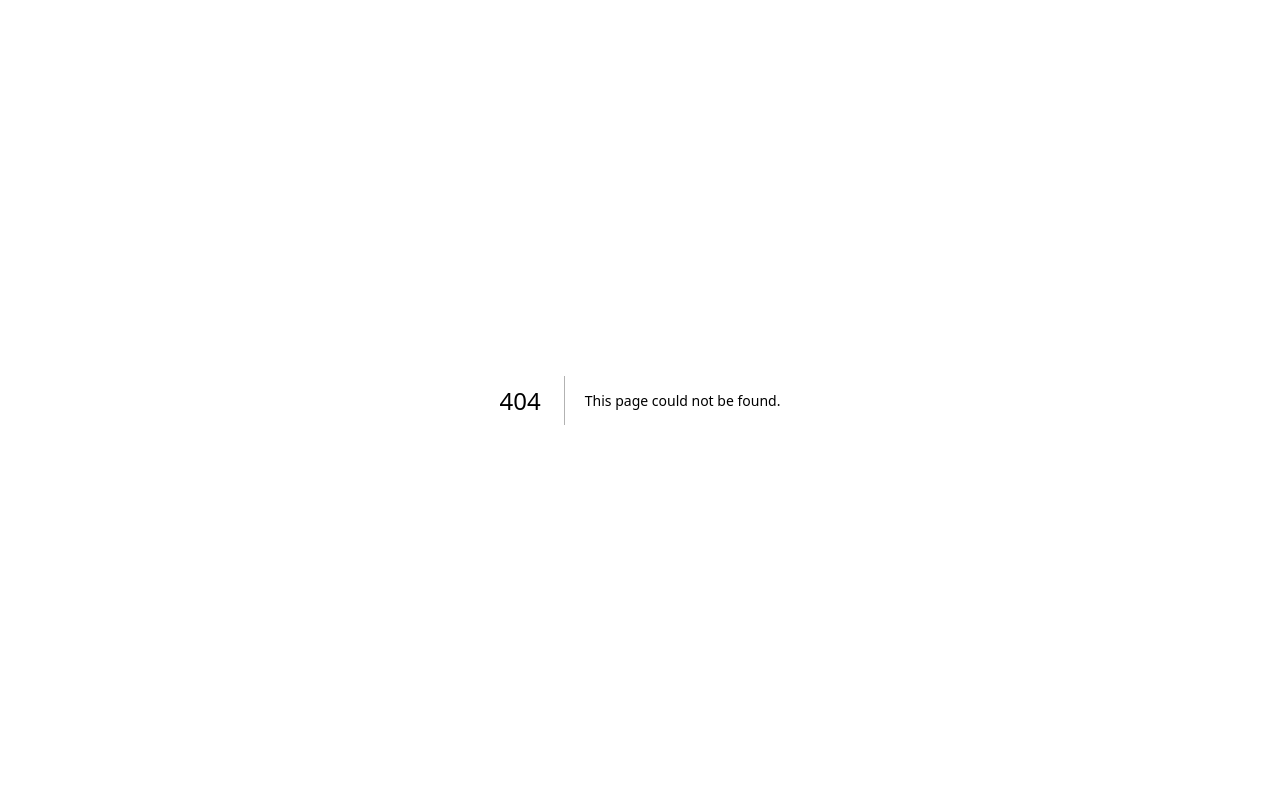
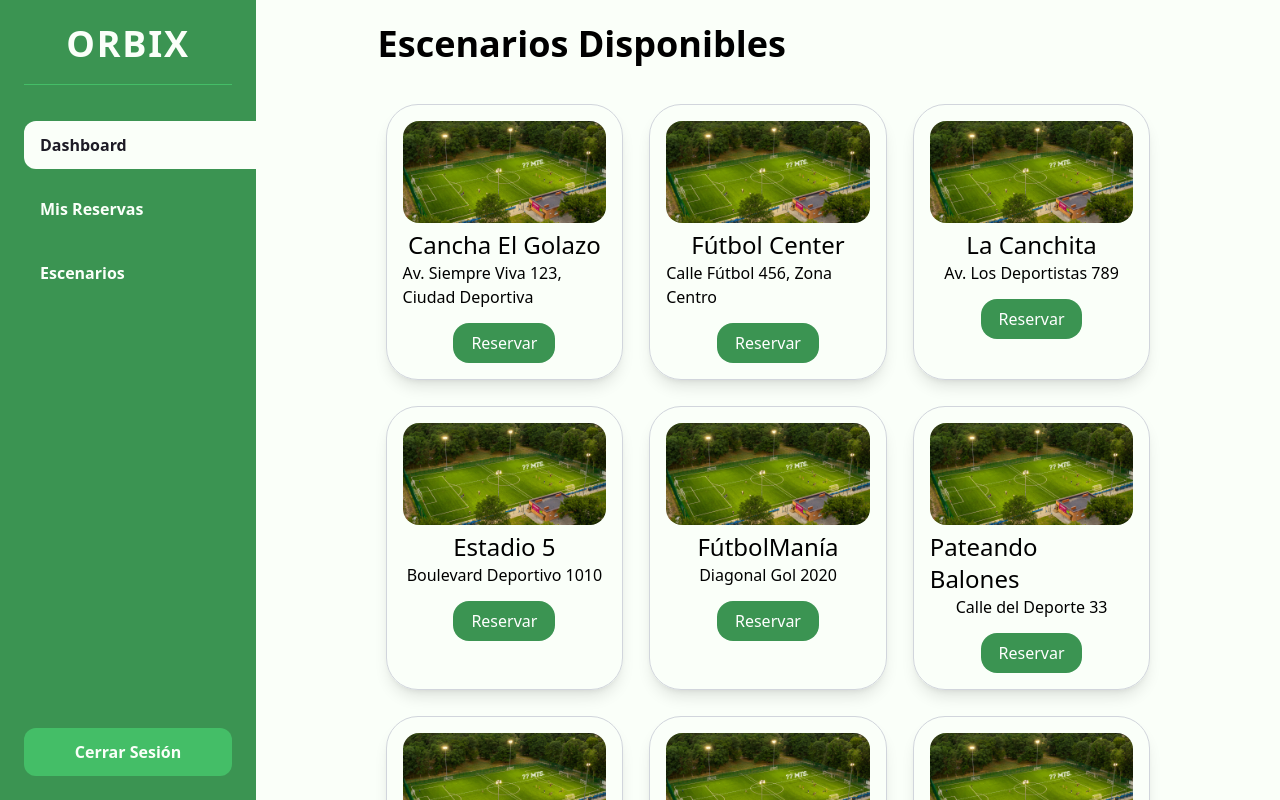
Before and after one commit to sergio-torres99/FRONT-RESERVA-CANCHAS, a Next.js app: page /escenarios in a window 1280 px wide. Before the commit this address had no page. Built offline with nearby package versions, Linux system fonts and the light colour scheme.

Commit message:
overall styles refactor, add scenarios list view and scenario details view

```diff
--- /dev/null
+++ b/src/app/(app)/escenarios/[id]/page.tsx
@@ -0,0 +1,10 @@
+"use client";
+import { useParams } from "next/navigation";
+
+const Cancha = () => {
+  const { id } = useParams();
+  console.log({ id });
+  return <div>Cancha {id}</div>;
+};
+
+export default Cancha;
--- /dev/null
+++ b/src/app/(app)/escenarios/page.tsx
@@ -0,0 +1,126 @@
+"use client";
+import { useRouter } from "next/navigation";
+
+const mockedData = [
+  {
+    id: 1,
+    name: "Cancha El Golazo",
+    img: "https://example.com/cancha1.jpg",
+    address: "Av. Siempre Viva 123, Ciudad Deportiva",
+    description:
+      "Cancha de pasto sintético con iluminación nocturna y vestuarios.",
+    aforum: 10,
+    available_times: ["08:00", "10:00", "16:00", "20:00"],
+  },
+  {
+    id: 2,
+    name: "Fútbol Center",
+    img: "https://example.com/cancha2.jpg",
+    address: "Calle Fútbol 456, Zona Centro",
+    description: "Instalaciones modernas y techadas, ideal para torneos.",
+    aforum: 12,
+    available_times: ["09:00", "11:00", "13:00", "19:00"],
+  },
+  {
+    id: 3,
+    name: "La Canchita",
+    img: "https://example.com/cancha3.jpg",
+    address: "Av. Los Deportistas 789",
+    description: "Cancha económica ideal para partidos entre amigos.",
+    aforum: 8,
+    available_times: ["07:00", "12:00", "15:00", "21:00"],
+  },
+  {
+    id: 4,
+    name: "Estadio 5",
+    img: "https://example.com/cancha4.jpg",
+    address: "Boulevard Deportivo 1010",
+    description: "Complejo con múltiples canchas y cafetería.",
+    aforum: 14,
+    available_times: ["10:00", "14:00", "18:00", "22:00"],
+  },
+  {
+    id: 5,
+    name: "FútbolManía",
+    img: "https://example.com/cancha5.jpg",
+    address: "Diagonal Gol 2020",
+    description: "Cancha con césped natural y gradería para público.",
+    aforum: 20,
+    available_times: ["09:00", "11:00", "17:00", "19:00"],
+  },
+  {
+    id: 6,
+    name: "Pateando Balones",
+    img: "https://example.com/cancha6.jpg",
+    address: "Calle del Deporte 33",
+    description: "Ambiente familiar y buena iluminación.",
+    aforum: 10,
+    available_times: ["08:00", "12:00", "16:00", "20:00"],
+  },
+  {
+    id: 7,
+    name: "Golazo FC",
+    img: "https://example.com/cancha7.jpg",
+    address: "Ruta 40, Km 15",
+    description: "Cancha con vista panorámica y zona de asadores.",
+    aforum: 16,
+    available_times: ["10:00", "13:00", "17:00", "21:00"],
+  },
+  {
+    id: 8,
+    name: "Zona Fútbol",
+    img: "https://example.com/cancha8.jpg",
+    address: "Av. Atlética 88",
+    description: "Complejo con tienda deportiva y zona de espera.",
+    aforum: 18,
+    available_times: ["07:00", "09:00", "15:00", "19:00"],
+  },
+  {
+    id: 9,
+    name: "Cancha Central",
+    img: "https://example.com/cancha9.jpg",
+    address: "Centro Deportivo Municipal",
+    description: "Ubicación céntrica, ideal para partidos rápidos.",
+    aforum: 12,
+    available_times: ["08:00", "14:00", "18:00", "22:00"],
+  },
+  {
+    id: 10,
+    name: "Fútbol Pro",
+    img: "https://example.com/cancha10.jpg",
+    address: "Camino al Gol 505",
+    description: "Cancha profesional con medidas reglamentarias.",
+    aforum: 22,
+    available_times: ["09:00", "11:00", "17:00", "20:00"],
+  },
+];
+
+const Page = () => {
+  const { push } = useRouter();
+  return (
+    <>
+      <div className="g w-4/5 mx-auto gap-2.5">
+        <h1 className="text-4xl font-bold mb-8">Escenarios Disponibles</h1>
+      </div>
+      <div className="grid grid-cols-3 w-4/5 mx-auto gap-2.5">
+        {mockedData.map((c) => (
+          <div
+            className="m-2 flex flex-col items-center rounded-4xl p-4 gap-1.5 shadow-lg border border-gray-300"
+            key={c.address}
+          >
+            <img src="cancha.jpg" className="w-full rounded-2xl" alt="" />
+            <div className="flex flex-col items-center">
+              <p className="text-2xl">{c.name}</p>
+              <p>{c.address}</p>
+            </div>
+            <button className="bg-green-dark text-white px-4 py-2 mt-2 rounded-2xl w-1/2 cursor-pointer" onClick={() => push(`escenarios/${c.id}`)}>
+              Reservar
+            </button>
+          </div>
+        ))}
+      </div>
+    </>
+  );
+};
+
+export default Page;
--- a/src/app/(app)/layout.tsx
+++ b/src/app/(app)/layout.tsx
@@ -1,85 +1,92 @@
-'use client';
+"use client";
+import React, { useState } from "react";
+import Link from "next/link";
+import { useAuth } from "@/app/context/AuthContext";
 
-import React from 'react';
-import Link from 'next/link';
+type SidebarItems = "dashboard" | "mis_reservas" | "escenarios";
 
-// Importamos el hook que nos da acceso a la función real de logout
-import { useAuth } from '@/app/context/AuthContext'; // Asumo la ruta: src/app/context/AuthContext
-
-// 1. Definimos la interfaz (tipos) para las propiedades del componente
 interface SidebarLinkProps {
   href: string;
   children: React.ReactNode;
+  id: SidebarItems;
+  onClick?: () => void;
+  selectedItem?: SidebarItems;
 }
 
-// Componente de navegación para el Dashboard
-const SidebarLink: React.FC<SidebarLinkProps> = ({ href, children }) => (
+const SidebarLink: React.FC<SidebarLinkProps> = ({
+  href,
+  children,
+  onClick,
+  id,
+  selectedItem,
+}) => (
   <li>
     <Link
+      onClick={() => onClick?.()}
       href={href}
-            className="flex items-center space-x-3 w-3/4 px-4 py-3 rounded-xl bg-secondary text-primary font-semibold hover:bg-secondary/80 transition duration-150 shadow-md"
+      className={`flex items-center space-x-3 w-100 px-4 py-3 rounded-xl text-custom-white font-semibold  hover:bg-custom-white/30 hover:text-text-secondary transition duration-150 ${
+        selectedItem === id ? "bg-custom-white text-text-secondary hover:bg-custom-white/100" : ""
+      }`}
     >
       <span>{children}</span>
     </Link>
   </li>
 );
 
-// Componente principal del Layout del Dashboard
 export default function AppLayout({ children }: { children: React.ReactNode }) {
-
+  const [selectedItem, setSelectedItem] = useState<SidebarItems>("dashboard");
   // 2. Usamos el hook para acceder a las funciones del AuthProvider
-    const { user, logout } = useAuth(); // Obtenemos el usuario y la función logout
+  const { logout } = useAuth(); // Obtenemos el usuario y la función logout
 
   // 3. La función de Logout ahora llama directamente a la función real del Contexto.
   // Ya no necesitamos la función 'handleLogout' simulada.
-    const userName = user?.name || 'Usuario'; // Usamos el nombre real si está disponible
 
   return (
-        // Contenedor principal: usa el Beige como fondo general y fija la altura de la pantalla
     <div className="flex h-screen bg-background-light">
-
-            {/* 1. Barra Lateral (Sidebar) */}
-            <aside
-                className="w-64 flex-shrink-0 bg-primary p-6 flex flex-col justify-between shadow-2xl"
-            >
+      <aside className="w-64 flex-shrink-0 bg-green-dark p-6 flex flex-col justify-between shadow-2xl">
         <div>
-                    {/* Logo/Título de la Aplicación */}
-                    <h2 className="text-4xl font-extrabold mb-10 mt-2 text-center text-background-light tracking-wider text-secondary">
+          <h2 className="text-4xl font-extrabold text-center text-background-light tracking-wider text-custom-white">
             ORBIX
           </h2>
-
-                    {/* Navegación Principal */}
+          <hr className="my-5 p-2" style={{ color: "#44BE67" }} />
           <ul className="space-y-4 flex flex-col">
-                        <SidebarLink href="/dashboard">Dashboard</SidebarLink>
-                        <SidebarLink href="/dashboard/reservar">Reservar Cancha</SidebarLink>
-                        <SidebarLink href="/dashboard/mis-reservas">Mis Reservas</SidebarLink>
+            <SidebarLink
+              href="/dashboard"
+              onClick={() => setSelectedItem("dashboard")}
+              id="dashboard"
+              selectedItem={selectedItem}
+            >
+              Dashboard
+            </SidebarLink>
+            <SidebarLink
+              href="/mis-reservas"
+              onClick={() => setSelectedItem("mis_reservas")}
+              id="mis_reservas"
+              selectedItem={selectedItem}
+            >
+              Mis Reservas
+            </SidebarLink>
+            <SidebarLink
+              href="/escenarios"
+              onClick={() => setSelectedItem("escenarios")}
+              id="escenarios"
+              selectedItem={selectedItem}
+            >
+              Escenarios
+            </SidebarLink>
           </ul>
         </div>
 
-                {/* Botón Cerrar Sesión (al fondo de la Sidebar) */}
         <button
-                    // 4. Conectamos el onClick directamente a la función logout del contexto
           onClick={logout}
-                    className="flex items-center justify-center space-x-3 w-full px-4 py-3 rounded-xl bg-secondary text-primary font-semibold hover:bg-secondary/80 transition duration-150 shadow-lg cursor-pointer"
+          className="flex items-center justify-center space-x-3 w-full px-4 py-3 rounded-xl bg-green-light text-custom-white font-semibold hover:bg-custom-white hover:text-text-secondary transition duration-150 cursor-pointer"
         >
           <span>Cerrar Sesión</span>
         </button>
       </aside>
 
-            {/* 2. Área de Contenido Principal (Main) */}
-            <main
-                className="flex-1 flex flex-col overflow-y-auto"
-            >
-                {/* A. Header / Navbar Superior */}
-                <header className="p-5 border-b border-secondary/50 shadow-md bg-secondary/50 flex justify-between items-center sticky top-0 z-10">
-                    {/* <h1 className="text-2xl font-extrabold text-text-dark">Dashboard</h1> */}
-                    <div className="text-lg text-text-dark font-medium">Bienvenido: {userName}</div>
-                </header>
-
-                {/* B. Contenido Dinámico de la Ruta */}
-                <div className="flex-grow p-6">
-                    {children}
-                </div>
+      <main className="flex-1 flex flex-col overflow-y-auto bg-custom-white">
+        <div className="flex-grow p-6 bg-custom-white">{children}</div>
       </main>
     </div>
   );
--- /dev/null
+++ b/src/app/(app)/mis-reservas/page.tsx
@@ -0,0 +1,5 @@
+const page = () => {
+  return <div>Mis Reservas</div>;
+};
+
+export default page;
--- a/src/app/components/forms/LoginForm.tsx
+++ b/src/app/components/forms/LoginForm.tsx
@@ -53,7 +53,7 @@ const LoginForm: React.FC = () => {
             if (response.ok) {
                 // ÉXITO: El backend devolvió { token: "...", user: {...} }
                 const jwtToken: string = data.token;
-                const userData: User = { name: data.nombre };
+                const userData: User = { name: data.nombre, id: data.id };
                 // Llamamos a la función global de login
                 login(jwtToken, userData);
 
--- a/src/app/context/AuthContext.tsx
+++ b/src/app/context/AuthContext.tsx
@@ -84,7 +84,8 @@ export const AuthProvider = ({ children }: { children: ReactNode }) => {
             if (res.ok) {
                 // CASO 1: Token Válido (200 OK)
                 const data = await res.json();
-                const userData: User = { name: data.username };
+                const userData: User = { name: data.username, id: data.id };
+                console.log('Sesión restaurada para el usuario:', userData);
                 setUser(userData);
             } else if (res.status === 401 || res.status === 403) {
                 // CASO 3: Token Expirado o Inválido (401/403)
--- a/src/app/globals.css
+++ b/src/app/globals.css
@@ -8,11 +8,11 @@
 @theme {
   --color-primary: #437118;
   /* Fern green */
-    --color-secondary: #AFD06E;
+  --color-secondary: #afd06e;
   /* Pistachio */
-    --color-info: #87AECE;
+  --color-info: #87aece;
   /* Carolina blue */
-    --color-background: #F5F3D8;
+  --color-background: #f5f3d8;
   /* Beige */
 
   /* Soporte y Estado (ajustados para contraste) */
@@ -20,4 +20,10 @@
   --color-success: #059669;
   --color-danger: #dc2626;
 
+  /* New Palette -------------------------------*/
+  --color-green-light: #44BE67;
+  --color-green-dark: #3B9452;
+  --color-text-primary: #1D1B26;
+  --color-text-secondary: #1D1B26;
+  --color-custom-white: #FAFFF9;
 }
--- a/src/app/types/auth.ts
+++ b/src/app/types/auth.ts
@@ -23,5 +23,6 @@ export type AuthResponse = string;
 // 4. Tipo para el objeto de usuario (Ajusta esto según la respuesta de /api/me)
 export interface User {
   name: string;
+  id: number;
   // Añade aquí más campos (ej: role)
 }
```
Also changed, not shown: src/app/(app)/dashboard/page.tsx (+14 -5 lines), public/cancha.jpg (added). Lines whose indentation alone changed are shown as unchanged.
